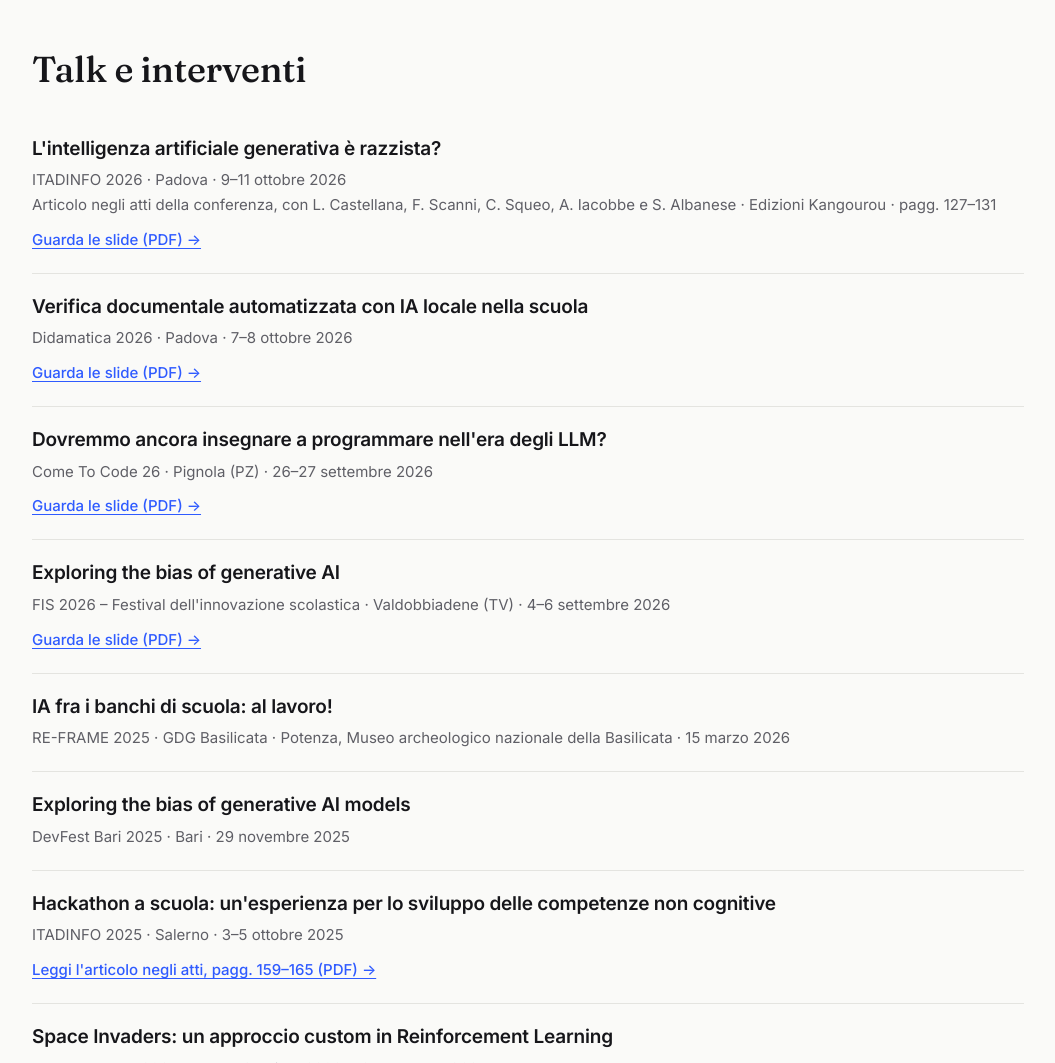
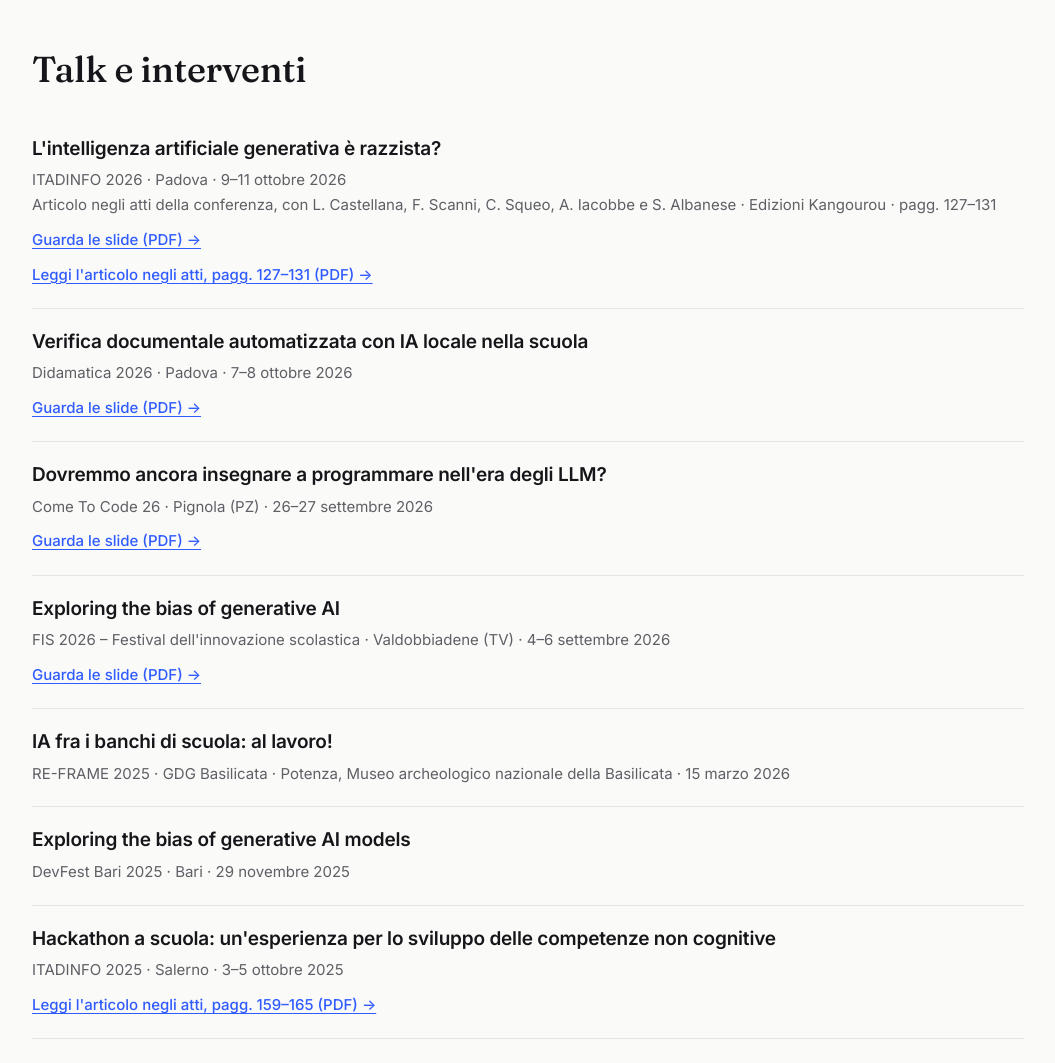
Before and after one commit to giuseppemastrandrea/giuseppemastrandrea.github.io, a plain HTML site: page index.html in a window 1280 px wide. Shown: the part 1320-2383 px from the top of the page, without its empty margins (112-1167 px from the left). Drawn offline with Linux system fonts and the light colour scheme.

Commit message:
Collega gli atti ITADINFO 2026 all'articolo
Co-Authored-By: Claude Opus 5.5 <noreply@anthropic.com>

```diff
--- a/index.html
+++ b/index.html
@@ -160,7 +160,8 @@
             <h3><a href="assets/itadinfo2026.pdf" target="_blank" rel="noopener">L'intelligenza artificiale generativa è razzista?</a></h3>
             <p>ITADINFO 2026 · Padova · 9–11 ottobre 2026</p>
             <p>Articolo negli atti della conferenza, con L. Castellana, F. Scanni, C. Squeo, A. Iacobbe e S. Albanese · Edizioni Kangourou · pagg. 127–131</p>
-            <a class="talk-link" href="assets/itadinfo2026.pdf" target="_blank" rel="noopener">Guarda le slide (PDF) →</a>
+            <a class="talk-link" href="assets/itadinfo2026.pdf" target="_blank" rel="noopener">Guarda le slide (PDF) →</a><br>
+            <a class="talk-link" href="https://www.itadinfo.it/download/4030/?tmstv=1791392164" target="_blank" rel="noopener">Leggi l'articolo negli atti, pagg. 127–131 (PDF) →</a>
           </li>
           <li>
             <h3><a href="assets/didamatica2026.pdf" target="_blank" rel="noopener">Verifica documentale automatizzata con IA locale nella scuola</a></h3>
```
